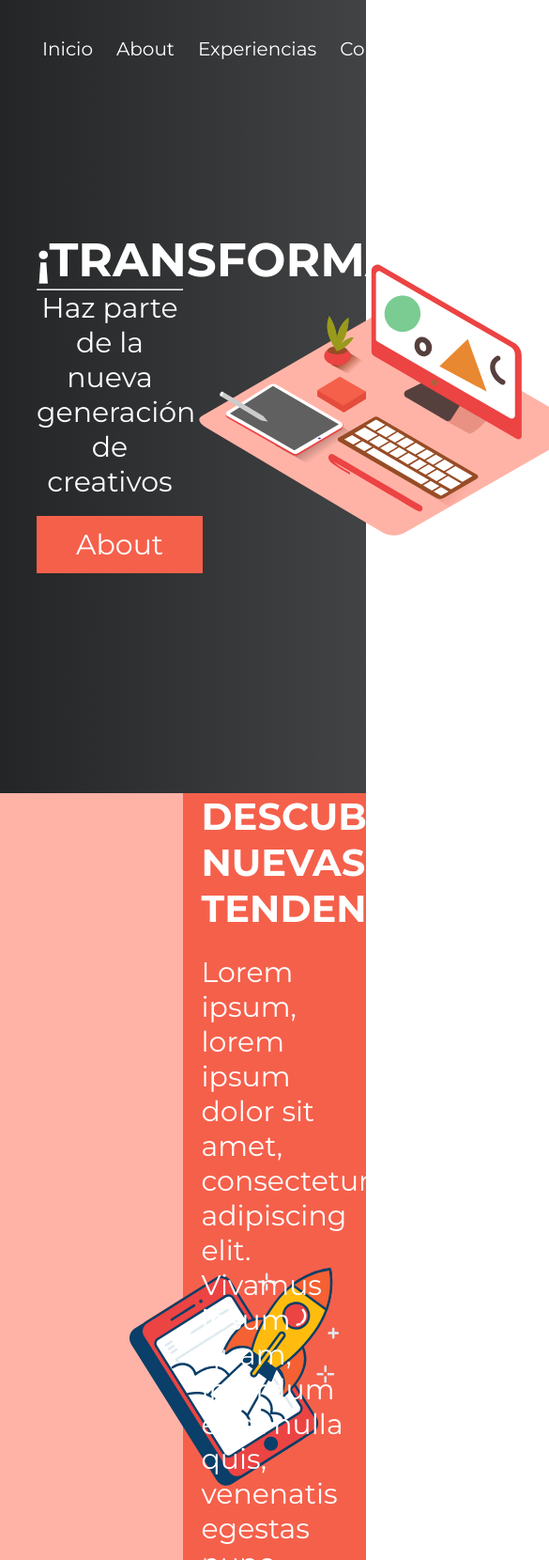
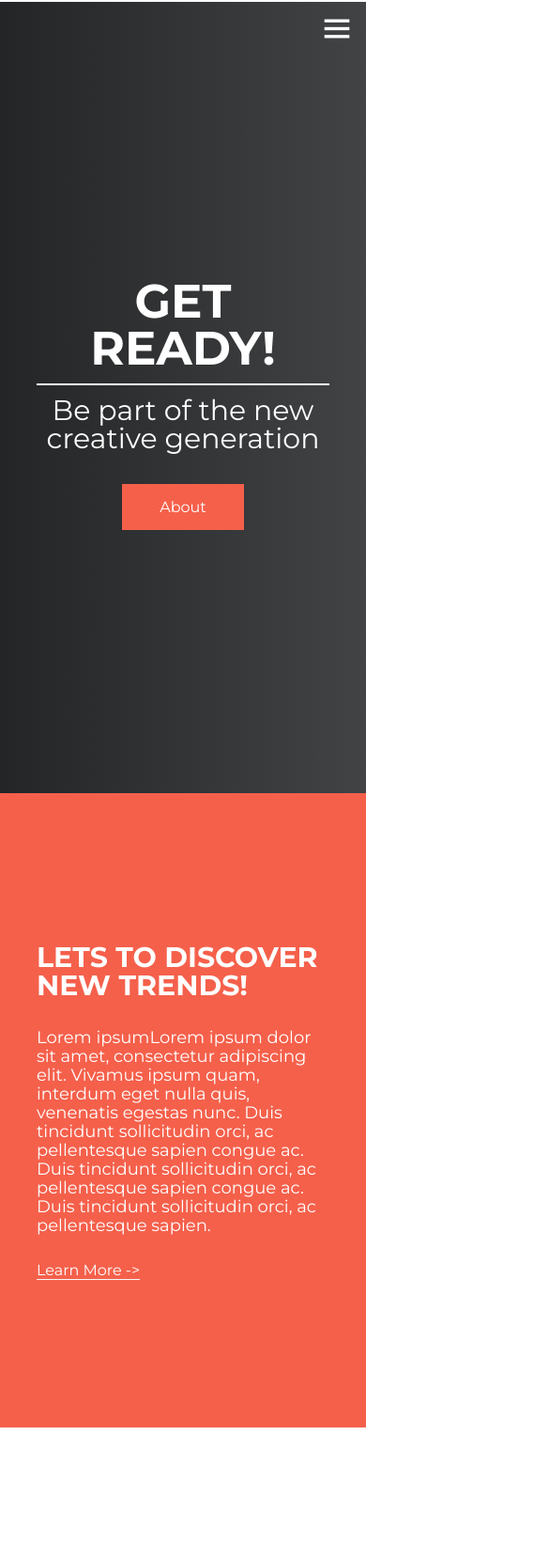
Before and after one commit to BuilesYeison/FlatLandingPage, a plain HTML site: page index.html in a window 390 px wide. Shown: the top 1660 px of the page at 94% size, 585 px wide, since content can reach past the window. After the commit the page ends 1519 px from the top, so only its background shows below. Drawn offline with nearby package versions, Linux system fonts and the light colour scheme.

Commit message:
I started again with the project because the design wasnt responsive and i was very trouble with the old design that i had

```diff
--- a/css/main.css
+++ b/css/main.css
@@ -1,3 +1,53 @@
+
+/* http://meyerweb.com/eric/tools/css/reset/
+   v2.0 | 20110126
+   License: none (public domain)
+*/
+
+html, body, div, span, applet, object, iframe,
+h1, h2, h3, h4, h5, h6, p, blockquote, pre,
+a, abbr, acronym, address, big, cite, code,
+del, dfn, em, img, ins, kbd, q, s, samp,
+small, strike, strong, sub, sup, tt, var,
+b, u, i, center,
+dl, dt, dd, ol, ul, li,
+fieldset, form, label, legend,
+table, caption, tbody, tfoot, thead, tr, th, td,
+article, aside, canvas, details, embed,
+figure, figcaption, footer, header, hgroup,
+menu, nav, output, ruby, section, summary,
+time, mark, audio, video {
+	margin: 0;
+	padding: 0;
+	border: 0;
+	font-size: 100%;
+	font: inherit;
+	vertical-align: baseline;
+}
+/* HTML5 display-role reset for older browsers */
+article, aside, details, figcaption, figure,
+footer, header, hgroup, menu, nav, section {
+	display: block;
+}
+body {
+	line-height: 1;
+}
+ol, ul {
+	list-style: none;
+}
+blockquote, q {
+	quotes: none;
+}
+blockquote:before, blockquote:after,
+q:before, q:after {
+	content: '';
+	content: none;
+}
+table {
+	border-collapse: collapse;
+	border-spacing: 0;
+}
+a{text-decoration: none;color: black;}
 /*Estilos generales*/
 *{
     padding: 0;
@@ -8,117 +58,23 @@
 
 body{font-family: 'Montserrat', sans-serif;}
 
-.gradient-content{background: linear-gradient(90deg, #232526 0%, #414345 100%);}
-.main-content{width: 80%;min-height: 100vh; margin: auto; }
-p{font-size: 30px;font-weight: 400;}
-h1{font-size: 50px;font-weight: 700;}
-h2{font-size: 40px; font-weight: 700;}
-.cta{width: 185px; height: 65px; color: white; text-decoration: none; background-color: #f5604b; padding: 12px 42px; font-size: 30px; font-weight: 400;text-align: center; transition: background-color 1s;}
-.cta:hover{background-color: #EC4343; cursor: pointer;}
+/*nav*/
 
 /*header*/
-#Header{
-    width: 100%;
-    height: auto;
-}
+header{min-height: 100vh;background: linear-gradient(90deg, #232526 0%, #414345 100%);display: flex;justify-content: space-around;align-items: center;}
+header .text-container{color: white; text-align: center; width: 40%;}
+header .text-container h1{font-weight: 700; font-size: 50px;}
+header .text-container hr{border: 1px solid white; margin: 12px auto;}
+header .text-container p{font-weight: 400; font-size: 30px;margin-bottom: 50px;}
+.cta{padding: 15px 40px; background: #F5604B; color: white;}
+.cta:hover{background-color: #E54C3C;}
+.cta:active{background-color: #EC4343;}
 
-nav{
-    display: flex;
-    justify-content: space-between;
-    position: fixed;
-    width: 100%;
-    left: 50%;/*Esta es la forma de centrar contenido con position fixed*/
-    transform: translateX(-50%);
-    padding: 30px 45px;
-    transition: 0.4s;
-}
-nav ul{
-    list-style: none;
-    display: flex;
-    align-items: center;
-}
-
-nav ul a{ text-decoration: none; color:white; margin-right: 25px; font-size: 20px; font-weight: 400;transition: 0.4s;}
-nav ul a:hover{border-bottom: 1px solid #E54C3C;}
-nav .social-media a{font-size: 36px;}
-
-.header-info{
-    width: 100%;
-    height: 100vh;
-    display: flex;
-    justify-content: space-between;
-    align-items: center;
-}
-
-.header-info .text{
-    text-align: center;
-    width: 50%;
-    color: white;
-}
-
-.text p{margin-bottom: 30px;}
-
-/*About section*/
-#About{
-    width: 100%;
-    min-height: 100vh;
-    display: flex;
-    background: linear-gradient(90deg, #FFB3A6 50%, #F5604B 50%);
-}
-.about-image,.about-info{width: 50%; margin: auto;}
-
-.about-info-content{
-    color: white;
-    width: 80%;
-    margin: auto;
-}
-.about-info-content p{
-    margin: 25px 0;
-}
-.learn-more{
-    background-color: #EC4343;
-    padding: 6px 14px 6px 14px;
-    max-width: fit-content;
-    transition: background-color 1s;
-}
-.learn-more:hover{background-color: #FFB3A6;}
-
-.learn-more a{
-    text-decoration: none;
-    color: white;
-    font-size: 30px;
-    font-weight: 400;
-}
-
-/*Experiencias*/
-#Experiencias{
-    height: 100vh;
-    width: 100%;
-    display: flex;
-    align-items: center;
-}
-
-#Experiencias h2{margin-bottom: 70px; text-align: center;}
-.exp-content{width: 80%; margin: auto;}
-.cards{display: flex;justify-content: space-between;}
-.card{width: 30%;}
-.card i{font-size: 72px; color: #E54C3C;margin-bottom: 15px;}
-.card h3{font-size: 30px;font-weight: 500;}
-.card p{font-size: 25px; font-weight: 400;margin: 15px 0;}
-.card a{font-size: 25px; font-weight: 500; text-decoration: none;color: #E54C3C;}
-.card a>i{font-size: 25px;}
-
-/*footer*/
-#Contacto{
-    width: 100%;
-    height: 60vh;
-    color: white;
-    text-align: center;
-    position: relative;/*para poner el all rights en posicion absoluta*/
-}
-.footer-content{width: 80%;margin: auto;position: absolute;top: 15%; left: 10%;}
-.inputs{display: flex;justify-content: space-between;margin: 50px 0 30px 0;}
-.inputs input{width: 48%; height: 40px; font-size: large;color:white;background-color: transparent;border: 1px solid white; border-radius: 5px;}
-.all-rights{width: 100%;height: 10%;position: absolute;bottom: 0;background: #242627; }
-.all-rights p{font-size: 25px;font-weight: 400;padding-top: 5px;}
-button{display: block; margin: auto;}
+/*about*/
+.about{display: flex;}
+.about .img-container{display: flex; justify-content: center;align-items: center;min-width: 50%;min-height: 80vh;background: #FFB3A6;}
+.about .text-container{background: #F5604B;display: flex; justify-content: center; align-items: center;min-width: 50%;min-height: 80vh;}
+.about .content{color: white;width: 80%;margin: auto;}
+.about .content h2{font-size: 40px;font-weight: 700;}
+.about .content p{font-size: 25px;font-weight: 400px;margin: 30px 0;}
+.about .content a{color: white; border-bottom:1px solid whitesmoke;}
--- a/css/mobile.css
+++ b/css/mobile.css
@@ -1,25 +1,82 @@
-@media only screen and (max-width:560px){
-    h1{font-size: 25px;}
-    h2{font-size: 20px;}
-    p{font-size: 20px;}
-    .cta{width: 100px; height: 50px; font-size: 15px;}
+@media screen and (max-width:880px) {
 
+    /*nav*/
+    nav {
+        position: fixed;
+        border: 1px solid white;
+        width: 100%;
+    }
 
-    nav{display: block; width: 100%; margin: auto;}
-.responsive-nav{display: flex; justify-content: center; position: absolute; top: 0; right: 0;}
-.main-nav{display: none;text-align: right;}
-.main-nav a{font-size: 10px;}
-.social-media{display: none;}
+    nav .container {
+        position: relative;
+    }
 
-/*header*/
-#Header{width: 100%; height: 50vh; position:relative;}
-.header-info{display: block;border: 1px solid white; width: fit-content; margin: auto; height: fit-content;}
-.header-info .text{width: 80%;margin: auto; position: absolute; left: 10%; bottom: 25%;}
-.header-info img{display: none;}
+    nav .bx-menu,
+    nav .bx-x {
+        color: white;
+        font-size: 40px;
+        position: absolute;
+        top: 10px;
+        right: 10px;
+    }
 
-/*about*/
-#About{
-    display: block;
-    background: linear-gradient(180deg, #FFB3A6 50%, #F5604B 50%);
+    nav .bx-menu {
+        z-index: 1;
+    }
+
+    nav .bx-x {
+        display: none;
+    }
+
+    .menus {
+        text-align: center;
+        position: absolute;
+        top: 100px;
+        right: 0;
+        left: 0;
+        background: linear-gradient(90deg, #232526 0%, #414345 100%);
+        transform: translateY(-150%);
+        min-height: 100vh;
+    }
+
+    .menus a {
+        font-size: 30px;
+        color: white;
+    }
+
+    .main-menu li {
+        margin: 40px;
+    }
+
+    .social-media-menu {
+        display: flex;
+        justify-content: space-evenly;
+        align-items: center;
+    }
+
+    /*header*/
+    header img {
+        display: none;
+    }
+
+    header .text-container {
+        width: 80%;
+    }
+
+    /*about*/
+    .about .img-container {
+        display: none;
+    }
+    .about .content h2 {
+        font-size: 30px;
+        font-weight: 700;
+    }
+
+    .about .content p {
+        font-size: 18px;
+        font-weight: 400;
+        margin: 30px 0;
+        line-height: 20px
+    }
+
 }
-}
--- a/index.html
+++ b/index.html
@@ -9,94 +9,56 @@
     <link href="https://fonts.googleapis.com/css2?family=Montserrat:wght@400;500;700&display=swap" rel="stylesheet">
     <link href='https://unpkg.com/boxicons@2.0.7/css/boxicons.min.css' rel='stylesheet'>
     <link rel="stylesheet" href="css/main.css">
+    <link rel="stylesheet" href="css/mobile.css">
     <script src="js/main.js"></script>
     <title>Flat Landing page</title>
 </head>
 
 <body>
-    <section id="Header" class="gradient-content">
-        <section  class="main-content">
-            <nav id="navbar">
-                <ul class="main-nav">
-                    <li><a href="#Header">Inicio</a></li>
-                    <li><a href="#About">About</a></li>
-                    <li><a href="#Experiencias">Experiencias</a></li>
-                    <li><a href="#Contacto">Contacto</a></li>
+    <nav>
+        <i class='bx bx-menu'></i>
+        <i class='bx bx-x'></i>
+        <div class="container">
+            <div class="menus">
+                <ul class="main-menu">
+                    <li><a href="">Home</a></li>
+                    <li><a href="">About</a></li>
+                    <li><a href="">Experiences</a></li>
+                    <li><a href="">Contact</a></li>
                 </ul>
-                <ul class="social-media">
+                <ul class="social-media-menu">
                     <li><a href=""><i class='bx bxl-instagram'></i></a></li>
                     <li><a href=""><i class='bx bxl-twitter'></i></a></li>
                     <li><a href=""><i class='bx bxl-facebook'></i></a></li>
                 </ul>
-            </nav>
-            <div class="header-info">
-                <div class="text">
-                    <h1>¡TRANSFORMATE!</h1>
-                    <hr>
-                    <p>Haz parte de la nueva generación de creativos</p>
-                    <a class="cta" href="#About">About</a>
-                </div>
-                <img src="img/Designer _Isometric.svg" alt="">
             </div>
-        </section>
-    </section>
-    <section id="About">
-        <div class="about-image">
+        </div>
+    </nav>
+    <header>
+        <div class="text-container">
+            <h1>GET READY!</h1>
+            <hr>
+            <p>Be part of the new creative generation</p>
+            <a class="cta" href="">About</a>
+        </div>
+        <img src="img/Designer _Isometric.svg" alt="">
+    </header>
+    <section class="about">
+        <div class="img-container">
             <img src="img/Startup_Outline 1.svg" alt="">
         </div>
-        <div class="about-info">
-            <div class="about-info-content">
-                <h2>DESCUBRE NUEVAS TENDENCIAS</h2>
-                <p>Lorem ipsum, lorem ipsum dolor sit amet, consectetur adipiscing elit. Vivamus ipsum quam, interdum
-                    eget nulla quis, venenatis egestas nunc. Duis tincidunt sollicitudin orci, ac pellentesque sapien
-                    congue ac.</p>
-                <div class="learn-more">
-                    <a href="">Learn More <i class='bx bx-right-arrow-alt'></i></a>
-                </div>
+        <div class="text-container">
+            <div class="content">
+                <h2>LETS TO DISCOVER NEW TRENDS!</h2>
+                <p>Lorem ipsumLorem ipsum dolor sit amet, consectetur adipiscing elit. Vivamus ipsum quam, interdum eget
+                    nulla quis, venenatis egestas nunc. Duis tincidunt sollicitudin orci, ac pellentesque sapien congue
+                    ac. Duis tincidunt sollicitudin orci, ac pellentesque sapien congue ac. Duis tincidunt sollicitudin
+                    orci, ac pellentesque sapien.</p>
+                <a href="" class="about-cta">Learn More -></a>
             </div>
         </div>
     </section>
-    <section id="Experiencias">
-        <div class="exp-content">
-            <h2>EXPERIENCIAS</h2>
-            <div class="cards">
-                <div class="card">
-                    <i class='bx bx-bookmark-heart'></i>
-                    <h3>Lorem ipsum?</h3>
-                    <p>Lorem ipsum dolor sit amet, consectetur adipiscing elit. Aliquam eleifend vestibulum massa, ut
-                        lobortis tellus</p>
-                    <a href="">Learn more <i class='bx bx-right-arrow-alt'></i></a>
-                </div>
-                <div class="card">
-                    <i class='bx bxs-backpack'></i>
-                    <h3>Lorem ipsum?</h3>
-                    <p>Lorem ipsum dolor sit amet, consectetur adipiscing elit. Aliquam eleifend vestibulum massa, ut
-                        lobortis tellus</p>
-                    <a href="">Learn more <i class='bx bx-right-arrow-alt'></i></a>
-                </div>
-                <div class="card">
-                    <i class='bx bx-donate-blood'></i>
-                    <h3>Lorem ipsum?</h3>
-                    <p>Lorem ipsum dolor sit amet, consectetur adipiscing elit. Aliquam eleifend vestibulum massa, ut
-                        lobortis tellus</p>
-                    <a href="">Learn more <i class='bx bx-right-arrow-alt'></i></a>
-                </div>
-            </div>
-        </div>
-    </section>
-    <section id="Contacto" class="gradient-content">
-        <div class="footer-content">
-            <h2>CONTACTO</h2>
-            <div class="inputs">
-                <input type="text" placeholder="Nombre">
-                <input type="email" name="email" id="email-input" placeholder="Correo Electronico">
-            </div>
-            <button class="cta">Enviar</button>
-        </div>
-        <div class="all-rights">
-            <p>Todos los derechos reservados &copy</p>
-        </div>
-    </section>
+
 </body>
 
 </html>
```
